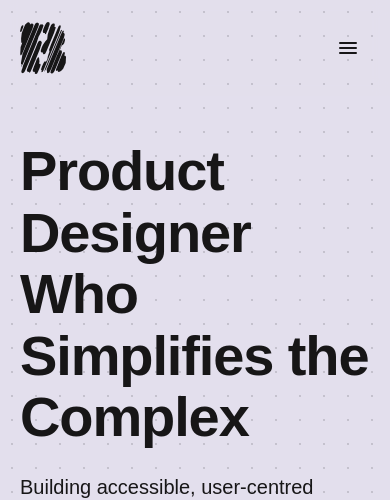
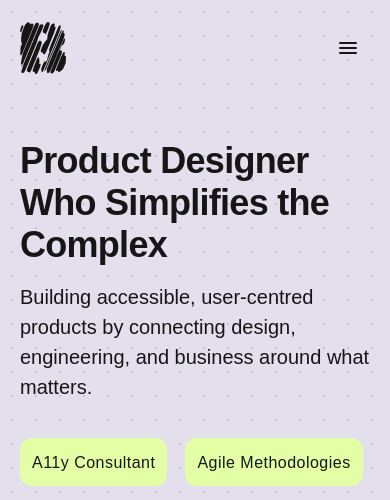
Before and after one commit to bazwtf/Barryconloncom, a React (Vite) app: page / in a window 390 px wide. Shown: the top 500 px of the page. Built offline with nearby package versions, Linux system fonts and the light colour scheme.

Commit message:
responsive type size for h1

```diff
--- a/src/app/App.tsx
+++ b/src/app/App.tsx
@@ -594,8 +594,9 @@ export default function App() {
             <h1
               className={cn(
                 FONT_RUBIK,
-                "font-bold text-[56px] leading-[61.6px] tracking-[-1.12px] text-[#171617]",
-                "mb-[24px] max-w-[630px]"
+                "font-bold text-[#171617] max-w-[630px]",
+                "min-[600px]:text-[56px] min-[600px]:leading-[61.6px] min-[600px]:tracking-[-1.12px] min-[600px]:mb-[24px]",
+                "max-[599px]:text-[36px] max-[599px]:leading-[42px] max-[599px]:tracking-[-0.72px] max-[599px]:mb-[16px]"
               )}
             >
               Product Designer Who Simplifies the Complex
```
Also changed, not shown: 1 other file (tests, documents, lock files or other folders).
